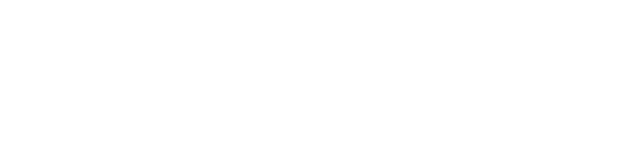
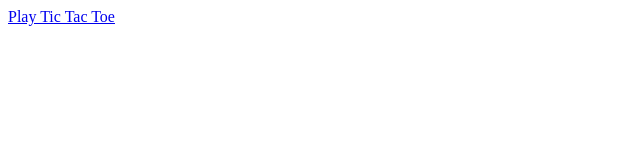
Before and after one commit to VickyCR/games, a plain HTML site: page index.html in a window 1280 px wide. Shown: the whole page, without its empty margins (0-640 px from the left). Drawn offline with Linux system fonts and the light colour scheme.

Commit message:
Update index.html

```diff
--- a/index.html
+++ b/index.html
@@ -2,7 +2,7 @@
 <html>
 <head></head>
 <body>
-  <a href="/tictactoe/index.html"></a>
+  <a href="/tictactoe/index.html">Play Tic Tac Toe</a>
 
 </body>
 </html>
```
